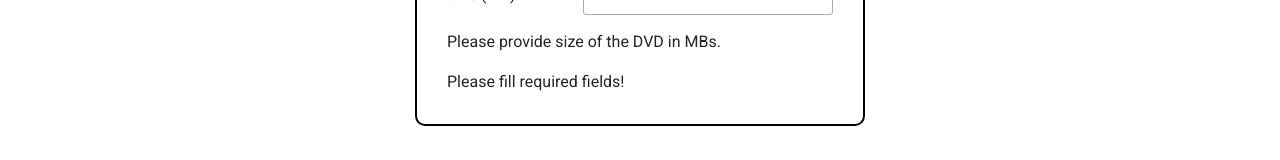
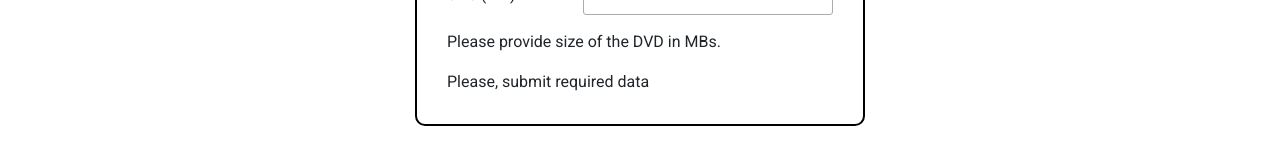
Before and after one commit to CHAKHVA/product-list-app, a React (Vite) app: page /addproduct in a window 1280 px wide. Both pictures are taken after a click on the button "Save". Shown: the part 376-536 px from the top of the page. Built offline with nearby package versions, Linux system fonts and the light colour scheme.

Commit message:
finish project

```diff
--- a/src/components/AddProductForm/AddProductForm.tsx
+++ b/src/components/AddProductForm/AddProductForm.tsx
@@ -117,7 +117,7 @@ export const AddProductForm = forwardRef<HTMLFormElement, Props>((props, ref) =>
                     </div>
                 </div>
                 {renderComponentByValue(selectedOption)}
-                {renderWarning && <div>Please fill required fields!</div>}
+                {renderWarning && <div>Please, submit required data</div>}
                 {uniqueSKU && <div>{uniqueSKU}</div>}
             </form>
         );
```
